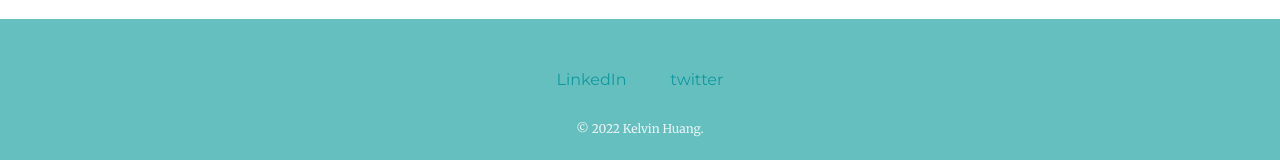
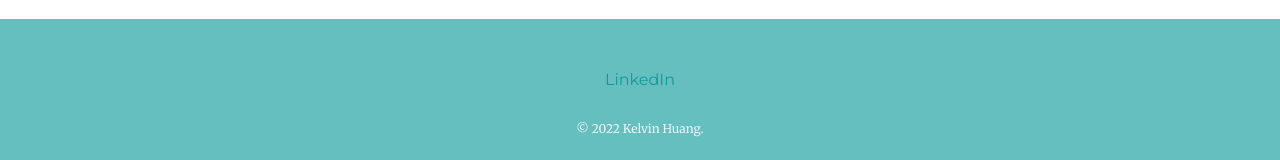
Before and after one commit to lglck88/homepage, a plain HTML site: page index.html in a window 1280 px wide. Shown: the part 2547-2707 px from the top of the page. Drawn offline with Linux system fonts and the light colour scheme.

Commit message:
Update index.html

```diff
--- a/index.html
+++ b/index.html
@@ -53,7 +53,7 @@
 
     <div class="bottom-container">
       <a class="footer-link" href="https://www.linkedin.com/in/kelvintqhuang/">LinkedIn</a>
-      <a class="footer-link" href="https://twitter.com/LGLCK88">twitter</a>
+
 
       <p class="copyright">© 2022 Kelvin Huang.</p>
     </div>
```
